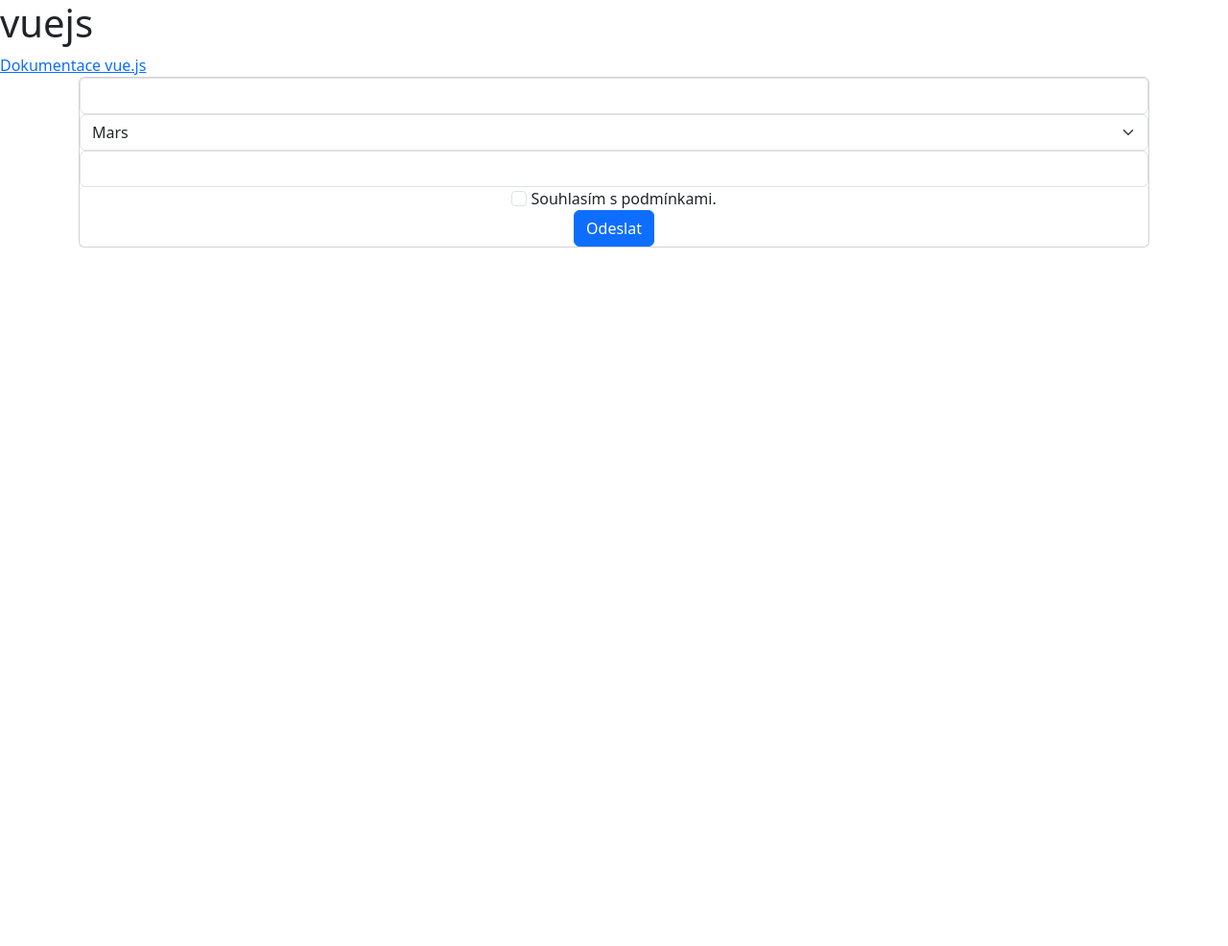
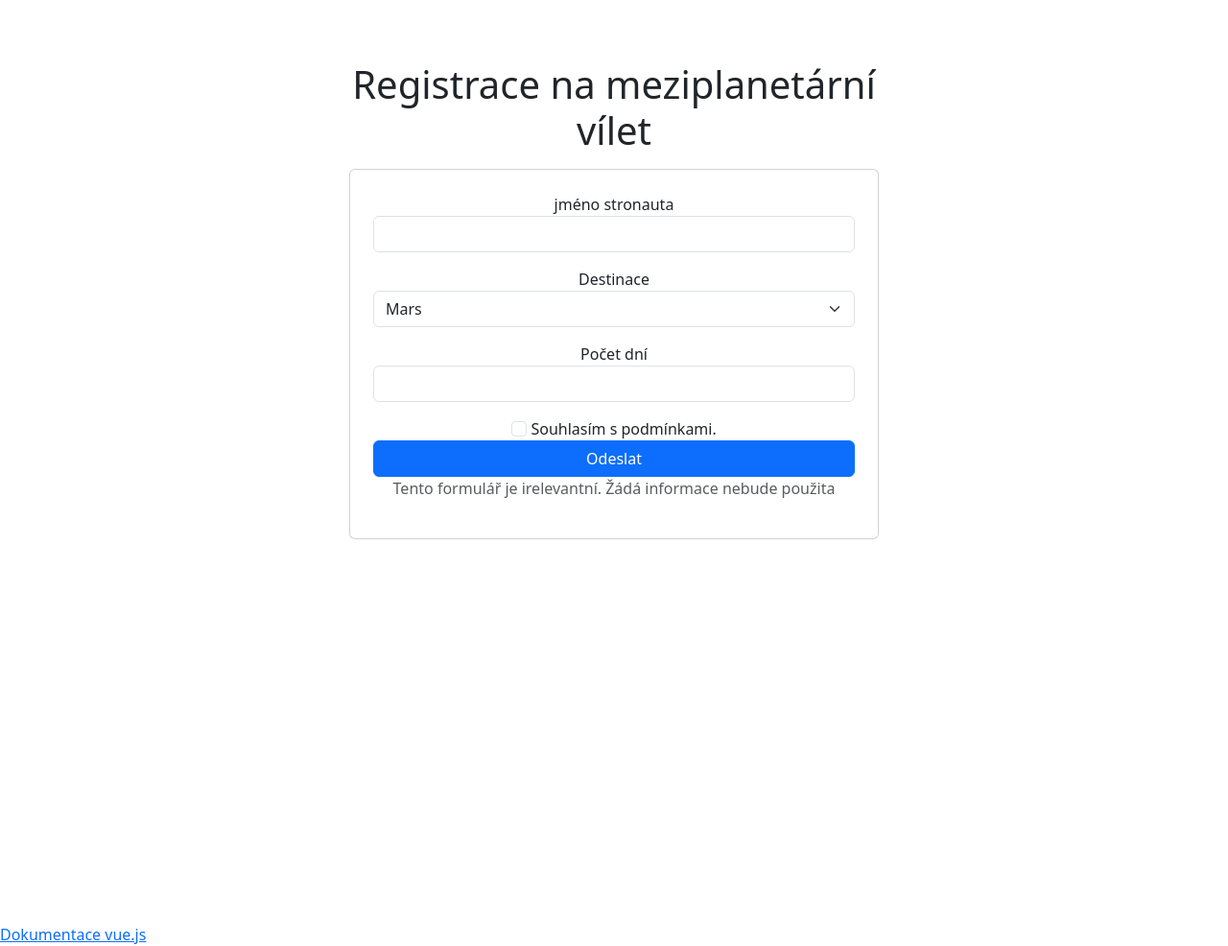
Before and after one commit to Tris4gone/TimSweenny, a plain HTML site: page vuejs/index.html in a window 1280 px wide. Shown: the whole page at 96% size. Before the commit the page ends 800 px from the top, so only its background shows below. Drawn offline with nearby package versions, Linux system fonts and the light colour scheme.

Commit message:
update vuejs

```diff
--- a/vuejs/index.html
+++ b/vuejs/index.html
@@ -3,19 +3,23 @@
 <head>
     <meta charset="UTF-8">
     <meta name="viewport" content="width=device-width, initial-scale=1.0">
-    <title>Document</title>
+    <title>Meziplanetární výlet</title>
     <link href="https://cdn.jsdelivr.net/npm/bootstrap@5.3.8/dist/css/bootstrap.min.css" rel="stylesheet" integrity="sha384-sRIl4kxILFvY47J16cr9ZwB07vP4J8+LH7qKQnuqkuIAvNWLzeN8tE5YBujZqJLB" crossorigin="anonymous">
 </head>
+
 <body>
-    <h1>vuejs</h1>
-    <a href="https://vuejs.org/guide/introduction">Dokumentace vue.js</a>
+    <div class="container text-center pt-5" style="max-width: 600px; padding-bottom: 400px;">
+        <H1 class="text-center my-3">Registrace na meziplanetární vílet</H1>
         <div class="container text-center">
             <div id="app">
-            <div class="card">
+                <div class="card p-4">
                     <form>
-                    <div>
+                        <div class="mb-3">
+                            <label for="name">jméno stronauta</label>
                             <input class="form-control" type="text" id="name" name="name">
                         </div>
+                        <div class="mb-3">
+                            <label for="planet">Destinace</label>
                             <select class="form-select" name="planet">
                                 <option value="Mars">Mars</option>
                                 <option value="Jupiter">Jupiter</option>
@@ -23,25 +27,29 @@
                                 <option value="Uran">Uran</option>
                                 <option value="Pluto">Pluto</option>
                             </select>
-                    <div>
+                        </div>
+                        <div class="mb-3">
+                            <label for="days">Počet dní</label>
                             <input class="form-control" type="number" id="days" name="days">
                         </div>
                         <div>
                             <input class="form-check-input" type="checkbox" id="terms">
                             <label class="form-check-label" for="terms">Souhlasím s podmínkami.</label>
                         </div>
-                    <button class="btn btn-primary" :disabled="isValid" type="small">Odeslat</button>
+                        <button class="btn btn-primary w-100" :disabled="isValid" type="small">Odeslat</button>
+                        <p class="text-muted">Tento formulář je irelevantní. Žádá informace nebude použita</p>
                     </form>
 
-            <!-- {{ message }}
-            <br>
-            {{'Random number: ' + Math.ceil(Math.random)*6}}
-            <br>
-            <button @click="count++">kliknuto: {{ count }}</button> -->
+
 
                 </div>
             </div>
         </div>
+    </div>
+
+
+    <a href="https://vuejs.org/guide/introduction">Dokumentace vue.js</a>
+
 
     <script src="https://cdn.jsdelivr.net/npm/bootstrap@5.3.8/dist/js/bootstrap.bundle.min.js" integrity="sha384-FKyoEForCGlyvwx9Hj09JcYn3nv7wiPVlz7YYwJrWVcXK/BmnVDxM+D2scQbITxI" crossorigin="anonymous"></script>
     <script src="https://unpkg.com/vue@3/dist/vue.global.js"></script>
```
Lines whose indentation alone changed are shown as unchanged.
